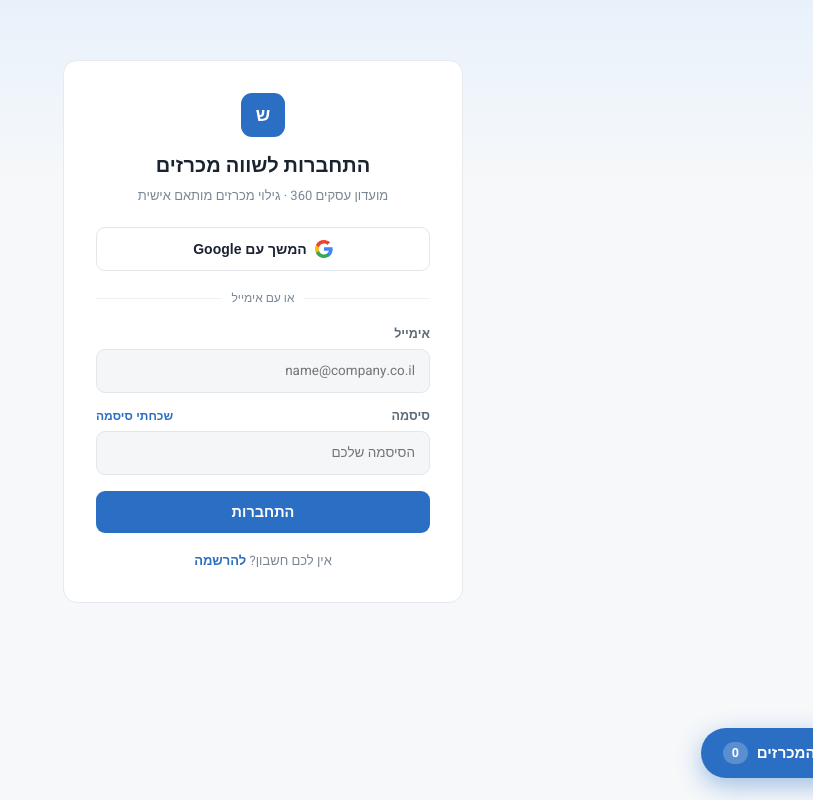
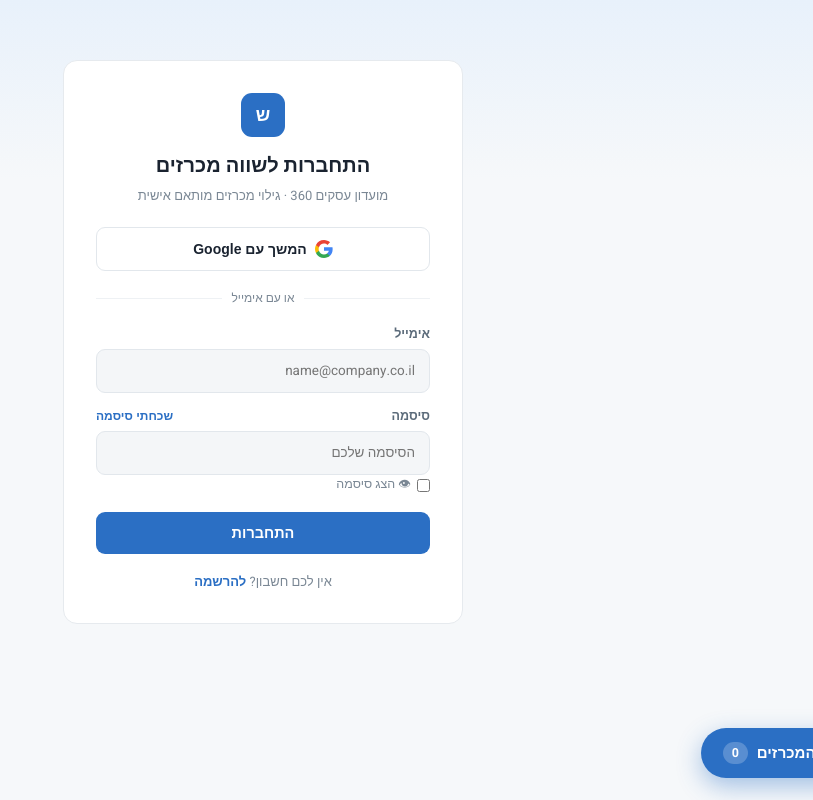
Before and after one commit to alon94/tenders-agent, a Next.js app: page /signin in a window 1280 px wide. Shown: the whole page, without its empty margins (467-1280 px from the left). Built offline with nearby package versions, Linux system fonts and the light colour scheme; no server answers.

Commit message:
Add password visibility toggle to signin page

```diff
--- a/app/signin/page.tsx
+++ b/app/signin/page.tsx
@@ -42,6 +42,7 @@ export default function SigninPage() {
   const [info, setInfo] = useState('');
   const [loading, setLoading] = useState(false);
   const [recovering, setRecovering] = useState(false);
+  const [showPw, setShowPw] = useState(false);
 
   async function handleSubmit(e: FormEvent) {
     e.preventDefault();
@@ -192,13 +193,14 @@ export default function SigninPage() {
               </button>
             </div>
             <input
-              type="password"
+              type={showPw ? "text" : "password"}
               required
               value={password}
               onChange={(e) => setPassword(e.target.value)}
               placeholder="הסיסמה שלכם"
               style={inputStyle}
             />
+            <label style={{ display: 'flex', alignItems: 'center', gap: 6, fontSize: 12.5, color: MUTED, marginBottom: 16, cursor: 'pointer' }}><input type="checkbox" checked={showPw} onChange={(e) => setShowPw(e.target.checked)} />👁 הצג סיסמה</label>
           </div>
 
           {error && <div style={{ color: ERROR, fontSize: 12.5, marginBottom: 14 }}>{error}</div>}
```
